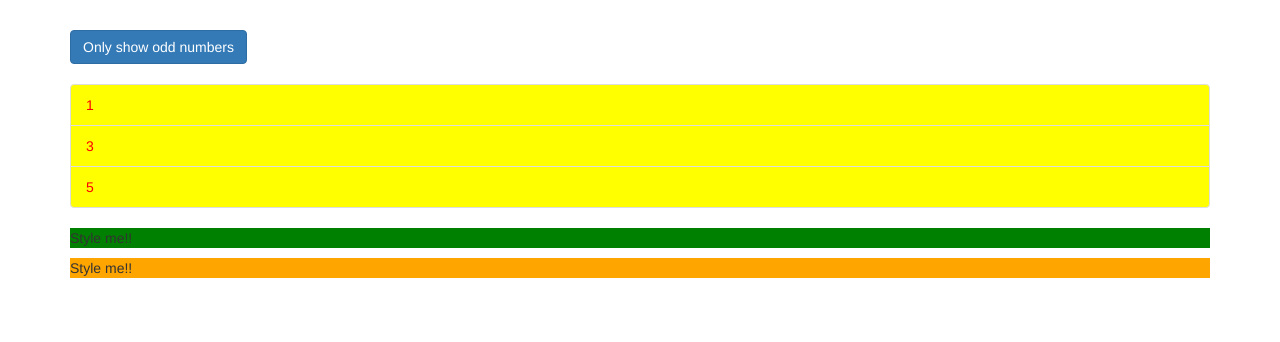
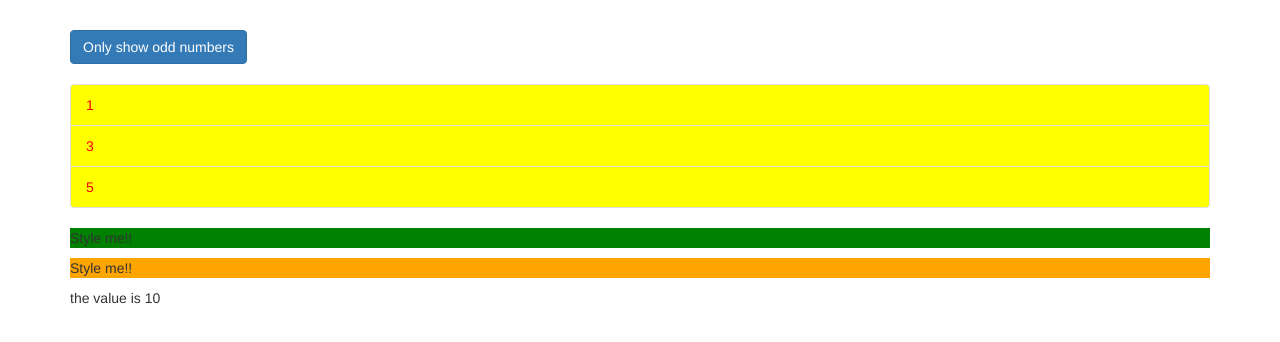
Before and after one commit to UcheSylvester/LearnAngular, an Angular app in the folder directives-start/directives-start/: page / in a window 1280 px wide. Shown: the top 342 px of the page. Built offline with nearby package versions, Linux system fonts and the light colour scheme.

Commit message:
ngSwitch

```diff
--- a/directives-start/directives-start/src/app/app.component.html
+++ b/directives-start/directives-start/src/app/app.component.html
@@ -27,6 +27,7 @@
             {{ even }}
           </li>
         </div> -->
+
         <div *appUnless="onlyOdd">
           <li
             *ngFor="let odd of oddNumbers"
@@ -58,4 +59,12 @@
   <p appBetterHightlight [defaultColor]="'orange'" [highlightColor]="'red'">
     Style me!!
   </p>
+
+  <div [ngSwitch]="value">
+    <p *ngSwitchCase="5">the value is 5</p>
+    <p *ngSwitchCase="10">the value is 10</p>
+    <p *ngSwitchCase="320">the value is 320</p>
+    <p *ngSwitchCase="100">the value is 100</p>
+    <p *ngSwitchDefault>this is the default value</p>
+  </div>
 </div>
--- a/directives-start/directives-start/src/app/app.component.ts
+++ b/directives-start/directives-start/src/app/app.component.ts
@@ -10,4 +10,6 @@
   oddNumbers: number[] = [1, 3, 5];
   evenNumbers: number[] = [2, 4];
   onlyOdd = false;
+
+  value = 10;
 }
```
